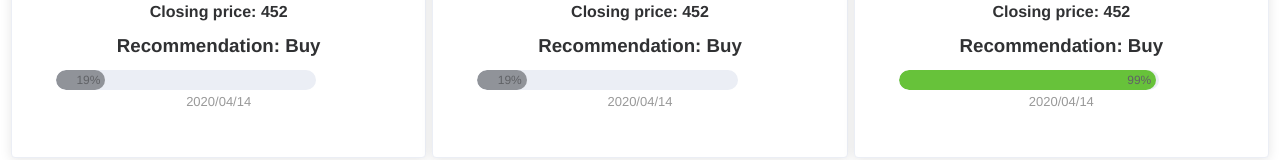
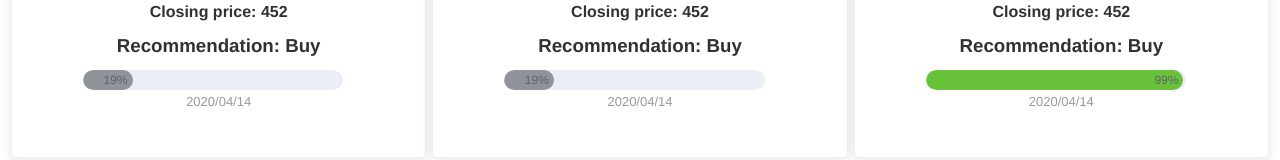
Before and after one commit to luwang9/ECE568_STOCK_PREDICTION_FRONTEND, a Vue app in the folder ece568_stock_prediction_frontend/: page /#/ in a window 1280 px wide. Shown: the part 377-537 px from the top of the page. Built offline with nearby package versions, Linux system fonts and the light colour scheme; no server answers; what v-charts would draw is missing.

Commit message:
Add offset to progressive bar

```diff
--- a/ece568_stock_prediction_frontend/src/views/allStocks.vue
+++ b/ece568_stock_prediction_frontend/src/views/allStocks.vue
@@ -15,21 +15,18 @@
     </el-row>
     <br />
     <el-row>
-      <el-col
-        v-for="(item,index) in companyData"
-        :key="index"
-        :span="8"
-        class="colstyle"
-      >
+      <el-col v-for="(item,index) in companyData" :key="index" :span="8" class="colstyle">
         <div style="padding:3px">
           <el-card :body-style="{ padding: '30px' }">
-            <img :src=item.src class="image" @click="changePage(index)" />
+            <img :src="item.src" class="image" @click="changePage(index)" />
             <div style="padding: 14px;">
               <span @click="changePage(index)" class="company_name">{{item.name}}</span>
               <div class="bottom clearfix">
                 <h4>Prediction: {{item.predict_price}}</h4>
                 <h4>Closing price: {{item.closing_price}}</h4>
                 <h3>Recommendation: {{item.recommend}}</h3>
+                <el-row>
+                  <el-col :offset=2>
                     <el-progress
                       :text-inside="true"
                       :stroke-width="20"
@@ -37,6 +34,8 @@
                       :color="customColorMethod"
                       class="progress clearfix"
                     ></el-progress>
+                  </el-col>
+                </el-row>
                 <div style="padding: 5px">
                   <time class="time progress">{{ currentDate }}</time>
                 </div>
@@ -59,7 +58,7 @@ export default {
       pickerOptions: {
         disabledDate(time) {
           return time.getTime() > Date.now();
-          },
+        }
       },
       value1: "",
       passingParam: "default company",
```
Lines whose indentation alone changed are shown as unchanged.
